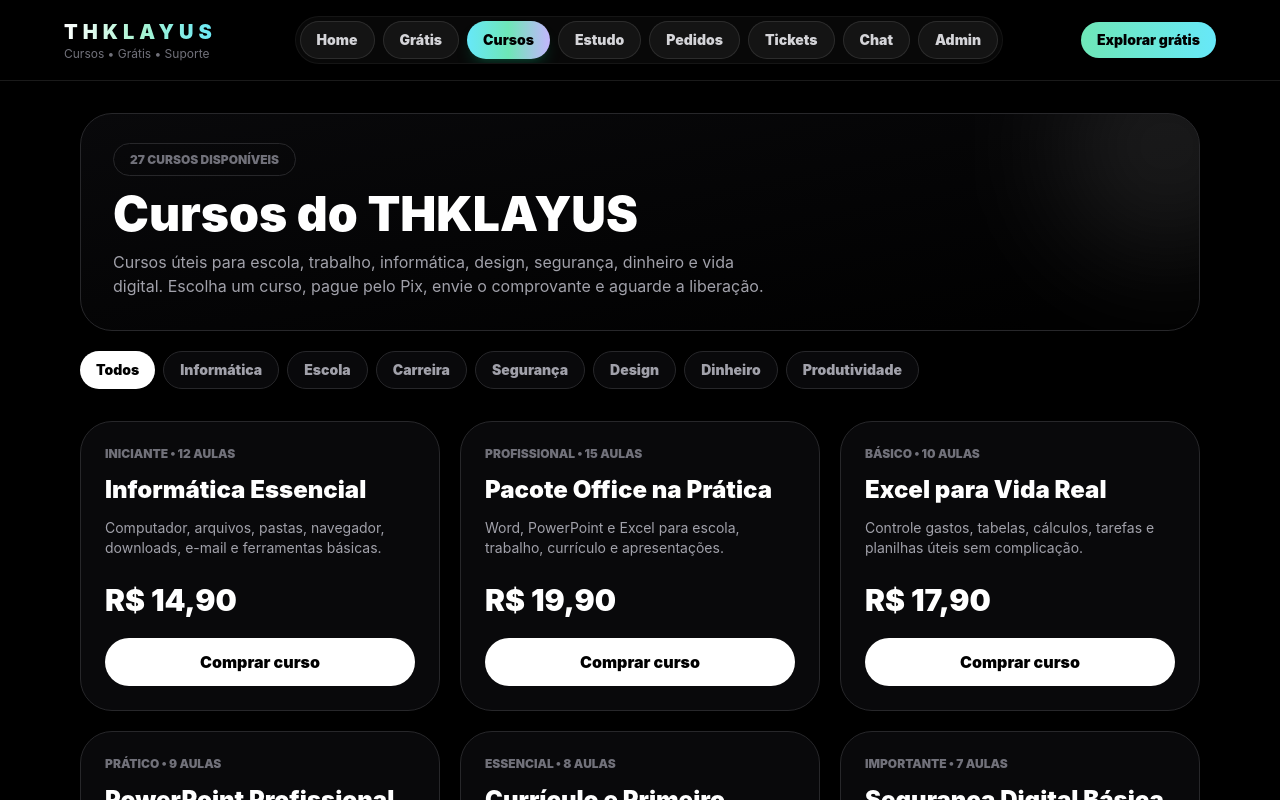
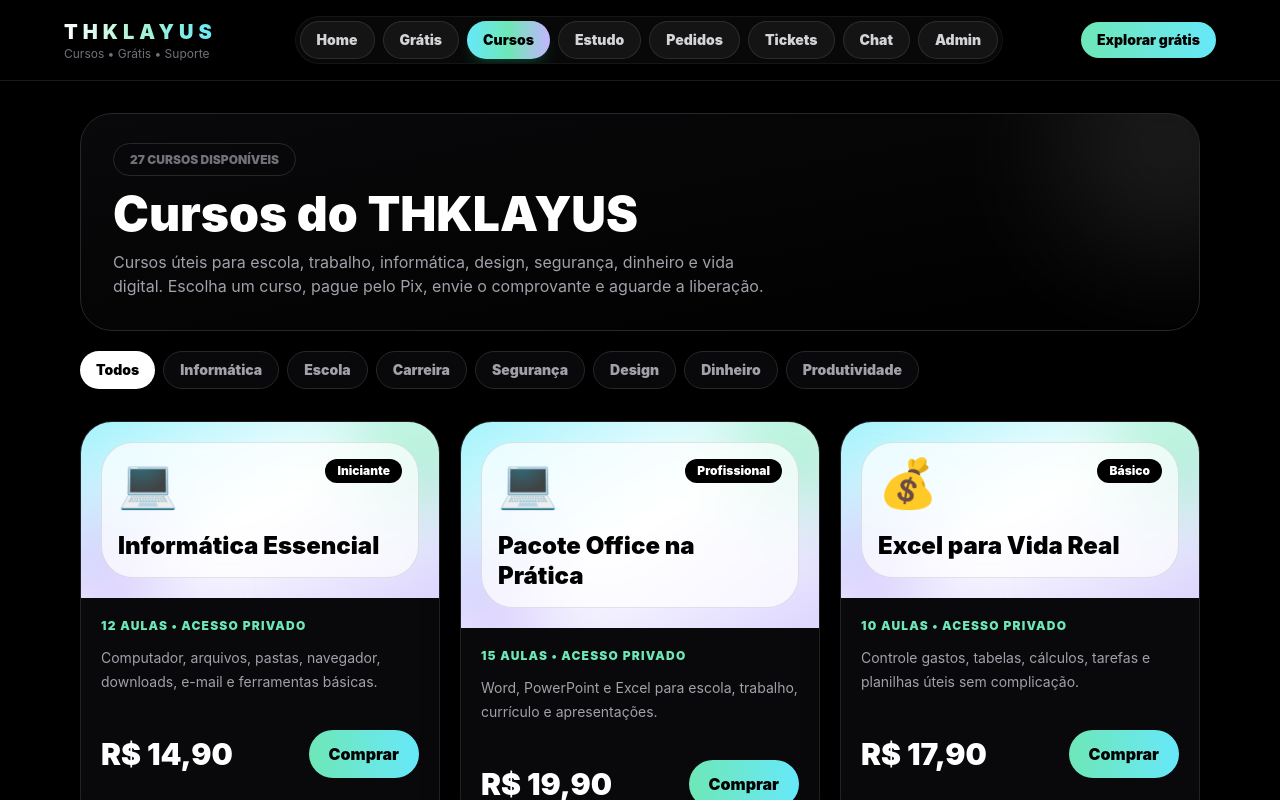
Before and after one commit to thiagodouglas19t-lang/Thklayus-hub, a React (Vite) app: page / in a window 1280 px wide. Both pictures are taken after a click on the button "Ver cursos". Shown: the top 800 px of the page. Built offline with nearby package versions, Linux system fonts and the light colour scheme.

Commit message:
Deixa cards de curso mais coloridos e premium

```diff
--- a/src/components/CourseCard.tsx
+++ b/src/components/CourseCard.tsx
@@ -7,36 +7,41 @@ type CourseCardProps = {
   onComprar: () => void;
 };
 
-export default function CourseCard({
-  titulo,
-  descricao,
-  preco,
-  nivel,
-  aulas,
-  onComprar,
-}: CourseCardProps) {
+function iconByTitle(title: string) {
+  const lower = title.toLowerCase();
+  if (lower.includes("canva") || lower.includes("arte") || lower.includes("design")) return "🎨";
+  if (lower.includes("excel") || lower.includes("financeira") || lower.includes("dinheiro")) return "💰";
+  if (lower.includes("segurança") || lower.includes("golpe") || lower.includes("senha")) return "🛡️";
+  if (lower.includes("slide") || lower.includes("powerpoint") || lower.includes("apresent")) return "📊";
+  if (lower.includes("emprego") || lower.includes("currículo") || lower.includes("cliente")) return "💼";
+  return "💻";
+}
+
+export default function CourseCard({ titulo, descricao, preco, nivel, aulas, onComprar }: CourseCardProps) {
   return (
-    <div className="rounded-3xl border border-zinc-800 bg-zinc-950 p-6 transition hover:scale-[1.02]">
-      <p className="text-xs font-black uppercase text-zinc-500">
-        {nivel} • {aulas} aulas
-      </p>
+    <div className="group overflow-hidden rounded-[2rem] border border-white/10 bg-zinc-950 shadow-2xl transition hover:-translate-y-1 hover:border-emerald-400/50">
+      <div className="relative min-h-44 overflow-hidden bg-gradient-to-br from-cyan-200 via-white to-violet-200 p-5 text-black">
+        <div className="absolute -right-10 -top-10 h-32 w-32 rounded-full bg-emerald-300/60 blur-2xl" />
+        <div className="absolute -bottom-10 -left-10 h-32 w-32 rounded-full bg-violet-300/70 blur-2xl" />
+        <div className="relative flex h-full flex-col justify-between rounded-3xl border border-black/10 bg-white/70 p-4 backdrop-blur">
+          <div className="flex items-start justify-between gap-3">
+            <p className="text-5xl">{iconByTitle(titulo)}</p>
+            <span className="rounded-full bg-black px-3 py-1 text-xs font-black text-white">{nivel}</span>
+          </div>
+          <h3 className="mt-6 text-2xl font-black leading-tight">{titulo}</h3>
+        </div>
+      </div>
 
-      <h3 className="mt-3 text-2xl font-black">{titulo}</h3>
-
-      <p className="mt-3 text-sm text-zinc-400">
-        {descricao}
-      </p>
-
-      <p className="mt-6 text-3xl font-black">
-        {preco}
-      </p>
-
-      <button
-        onClick={onComprar}
-        className="mt-5 w-full rounded-2xl bg-white py-3 font-black text-black transition hover:opacity-90"
-      >
-        Comprar curso
-      </button>
+      <div className="p-5">
+        <p className="text-xs font-black uppercase tracking-widest text-emerald-300">{aulas} aulas • acesso privado</p>
+        <p className="mt-3 min-h-16 text-sm leading-6 text-zinc-400">{descricao}</p>
+        <div className="mt-5 flex items-center justify-between gap-3">
+          <p className="text-3xl font-black">{preco}</p>
+          <button onClick={onComprar} className="rounded-2xl bg-gradient-to-r from-emerald-300 to-cyan-300 px-5 py-3 font-black text-black transition active:scale-95">
+            Comprar
+          </button>
+        </div>
+      </div>
     </div>
   );
 }
```
